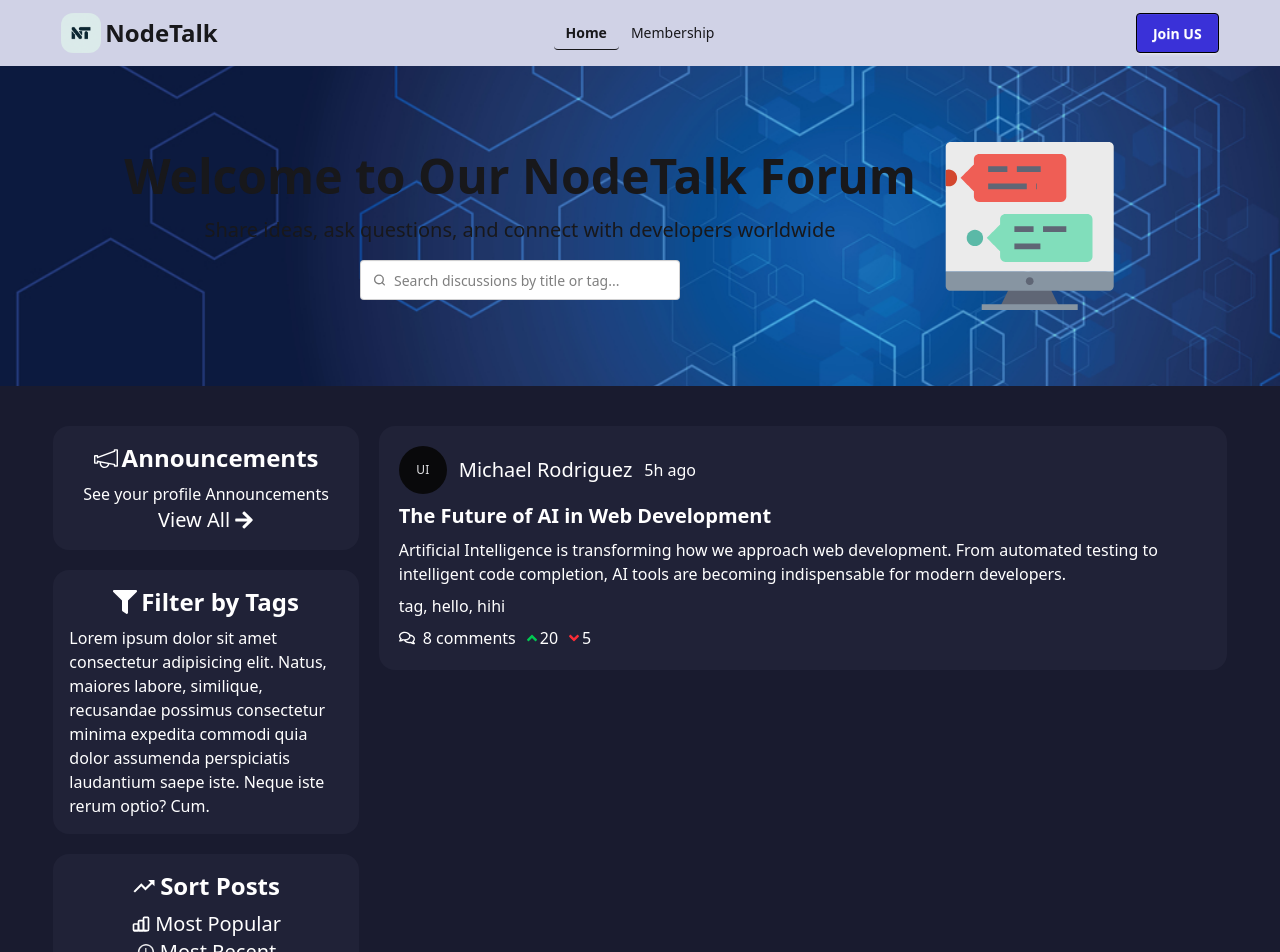
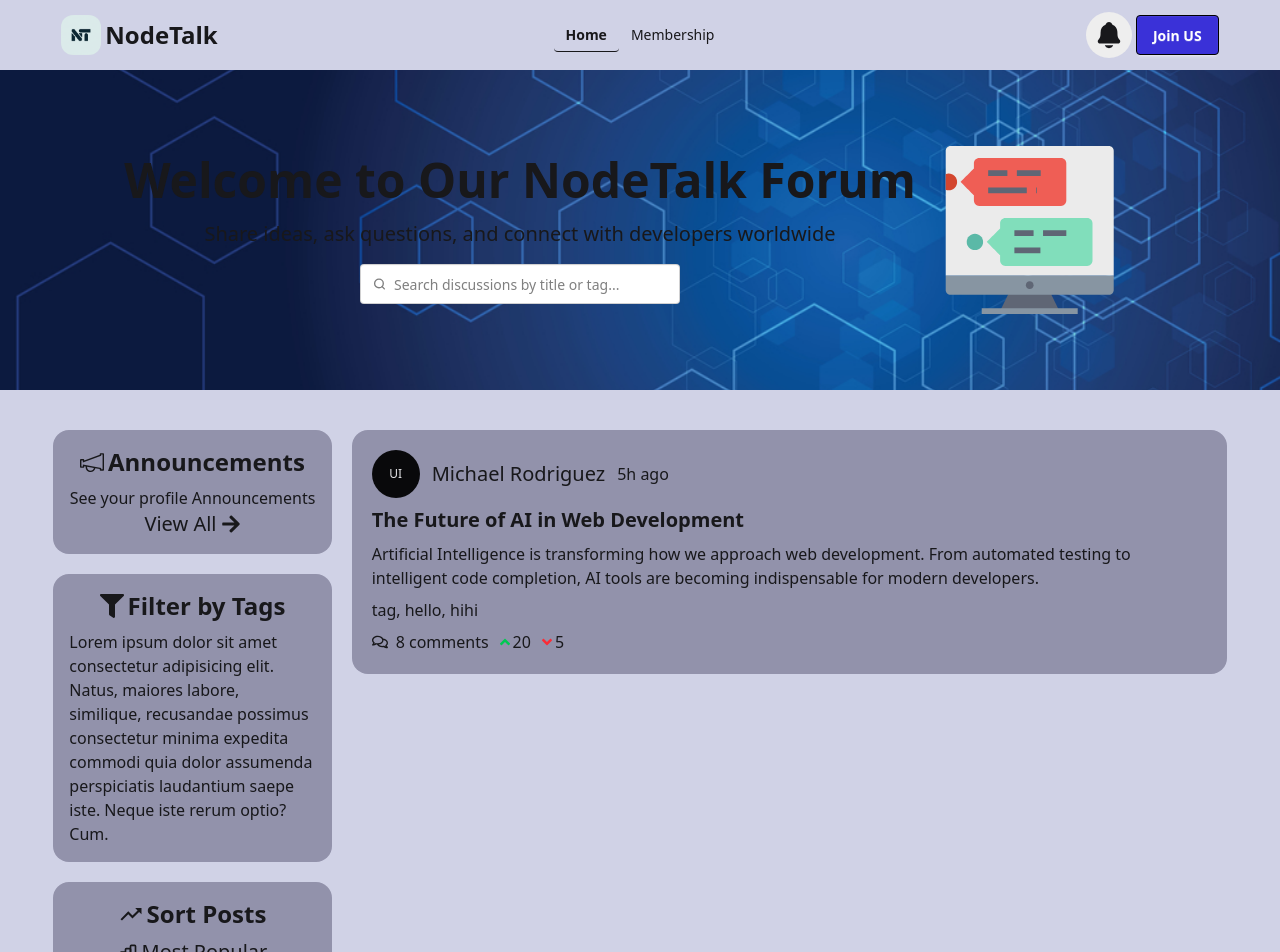
Before and after one commit to mahatab6/Node-Talk-Client-Side, a React (Vite) app: page / in a window 1280 px wide. Shown: the top 952 px of the page. Built offline with nearby package versions, Linux system fonts and the light colour scheme; no server answers.

Commit message:
new post sent to server side successfully

```diff
--- a/package.json
+++ b/package.json
@@ -15,6 +15,7 @@
     "@mui/material": "^7.2.0",
     "@mui/x-charts": "^8.7.0",
     "@tailwindcss/vite": "^4.1.11",
+    "axios": "^1.10.0",
     "firebase": "^11.10.0",
     "react": "^19.1.0",
     "react-dom": "^19.1.0",
--- a/src/components/Navbar.jsx
+++ b/src/components/Navbar.jsx
@@ -88,7 +88,13 @@ const Navbar = () => {
                                 </ul>
                             </div>
                         </>
-                        :<Link to='/login' className='btn bg-primary text-white border-black hover:font-bold'>Join US</Link>
+                        :
+                        <>
+                            <div tabIndex={0} role="button" className="m-1 p-2 bg-base-300 rounded-full hover:cursor-pointer"><IoNotifications size={30} /></div>
+                            <Link to='/login' className='btn bg-primary text-white border-black hover:font-bold'>Join US</Link>
+
+                        </>
+
 
                     }
 
--- /dev/null
+++ b/src/hooks/useAxiosSecure.js
@@ -0,0 +1,12 @@
+import axios from 'axios';
+import React from 'react';
+
+const axiosSecure = axios.create({
+    baseURL:"http://localhost:3000"
+})
+
+const useAxiosSecure = () => {
+    return axiosSecure;
+};
+
+export default useAxiosSecure;
--- a/src/index.css
+++ b/src/index.css
@@ -6,7 +6,7 @@ html[data-theme="light"] {
   --text: #000000;
   --background: #d0d2e6;
   --primary: #3a31d8;
-  --secondary: #020024;
+  --secondary: #9292AB;
   --accent: #0600c2;
 }
 
--- a/src/pages/home/Home.jsx
+++ b/src/pages/home/Home.jsx
@@ -7,19 +7,19 @@ import Announcements from './homecomponents/left side/Announcements';
 
 const Home = () => {
     return (
-        <div className='bg-[#191B2F]'>
+        <div className='bg-background'>
             <Banner/>
-            <div className='grid lg:grid-cols-11 gap-5 w-11/12 mx-auto py-10'>
+            <div className='grid lg:grid-cols-4 gap-5 w-11/12 mx-auto py-10'>
 
                 {/* left-side */}
-                <div className='lg:col-span-3 space-y-5'>
+                <div className='lg:col-span-1 space-y-5'>
                     <Announcements/>
                     <TagsSection/>
                     <SortPosts/>
                 </div>
 
                 {/* right side */}
-                <div className='lg:col-span-8'>
+                <div className='lg:col-span-3'>
                     <Post/>
                 </div>
             </div>
--- a/src/pages/home/homecomponents/left side/Announcements.jsx
+++ b/src/pages/home/homecomponents/left side/Announcements.jsx
@@ -5,7 +5,7 @@ import { TfiAnnouncement } from "react-icons/tfi";
 
 const Announcements = () => {
     return (
-        <div className=' bg-[#202237] text-white p-4 rounded-2xl justify-items-center flex-col' >
+        <div className=' bg-secondary  p-4 rounded-2xl justify-items-center flex-col' >
                     <h2 className='flex items-center text-2xl gap-1 justify-center pb-2 font-bold'><TfiAnnouncement />Announcements</h2>
                     <p>See your profile Announcements</p>
                     <button className='text-xl flex items-center gap-1'> View All <FaArrowRight /></button>
--- a/src/pages/home/homecomponents/left side/SortPosts.jsx
+++ b/src/pages/home/homecomponents/left side/SortPosts.jsx
@@ -6,7 +6,7 @@ import { TbChartBarPopular } from "react-icons/tb";
 
 const SortPosts = () => {
     return (
-        <div className=' bg-[#202237] p-4 rounded-2xl justify-items-center flex-col text-white' >
+        <div className=' bg-secondary p-4 rounded-2xl justify-items-center flex-col ' >
             <h2 className='flex items-center text-2xl gap-1 justify-center pb-2 font-bold'><IoMdTrendingUp />Sort Posts</h2>
             <button className='text-xl flex items-center gap-1'><TbChartBarPopular /> Most Popular</button>
             <button className='text-xl flex items-center gap-1'><IoMdTime /> Most Recent</button>
--- a/src/pages/home/homecomponents/left side/TagsSection.jsx
+++ b/src/pages/home/homecomponents/left side/TagsSection.jsx
@@ -3,7 +3,7 @@ import { FaFilter } from 'react-icons/fa';
 
 const TagsSection = () => {
     return (
-        <div className=' bg-[#202237] text-white p-4 rounded-2xl' >
+        <div className=' bg-secondary  p-4 rounded-2xl' >
             <h2 className='flex items-center text-2xl gap-1 justify-center pb-2 font-bold'><FaFilter />Filter by Tags</h2>
             <p>Lorem ipsum dolor sit amet consectetur adipisicing elit. Natus, maiores labore, similique, recusandae possimus consectetur minima expedita commodi quia dolor assumenda perspiciatis laudantium saepe iste. Neque iste rerum optio? Cum.</p>
         </div>
--- a/src/pages/home/homecomponents/right side/Post.jsx
+++ b/src/pages/home/homecomponents/right side/Post.jsx
@@ -4,11 +4,11 @@ import { FaAngleDown, FaAngleUp, FaRegComments } from "react-icons/fa";
 
 const Post = () => {
     return (
-        <div className=' bg-[#202237] p-5 rounded-2xl'>
+        <div className=' bg-secondary p-5 rounded-2xl'>
 
             <div className='flex-col space-y-2'>
                 {/* author info */}
-                <div className='flex items-center space-x-3 text-white'>
+                <div className='flex items-center space-x-3 '>
                     <div className="avatar avatar-placeholder">
                         <div className="bg-neutral text-neutral-content w-12 rounded-full">
                             <span className="text-xs">UI</span>
@@ -19,18 +19,18 @@ const Post = () => {
                 </div>
 
                 {/* author-post-heading */}
-                <div className='text-white group hover:cursor-pointer'>
-                    <h1 className='text-xl hover-grup font-semibold mb-2 group-hover:text-blue-400'>The Future of AI in Web Development</h1>
+                <div className=' group hover:cursor-pointer'>
+                    <h1 className='text-xl hover-grup font-semibold mb-2 group-hover:font-bold'>The Future of AI in Web Development</h1>
                     <p className='hover-grup'>Artificial Intelligence is transforming how we approach web development. From automated testing to intelligent code completion, AI tools are becoming indispensable for modern developers.</p>
                 </div>
 
                 {/* tags-section */}
-                <div className='text-white'>
+                <div className=''>
                     <p>tag, hello, hihi</p>
                 </div>
 
                 {/* total vote and comment section */}
-                <div className='flex space-x-2 text-white'>
+                <div className='flex space-x-2 '>
                     <p className='flex items-center gap-2 '><FaRegComments /> 8 comments</p>
                     <p className='flex items-center'><FaAngleUp className='text-green-500' />20</p>
                     <p className='flex items-center'><FaAngleDown className='text-red-500' />5</p>
--- a/src/pages/userDashboard/AddPost.jsx
+++ b/src/pages/userDashboard/AddPost.jsx
@@ -3,6 +3,9 @@ import DashboardText from '../../components/DashboardText';
 import useAuth from '../../hooks/useAuth';
 import { useForm } from 'react-hook-form';
 import TagDropdown from './TagDropdown';
+import useAxiosSecure from '../../hooks/useAxiosSecure';
+import toast from 'react-hot-toast';
+import { useNavigate } from 'react-router';
 
 const AddPost = () => {
 
@@ -10,6 +13,8 @@ const AddPost = () => {
     const { register, handleSubmit, control } = useForm();
     const [upVote] =useState(0);
     const [downVote ] =useState(0);
+    const axiosSecure = useAxiosSecure();
+    const navigate = useNavigate();
 
     const onSubmit = data => {
         const fullData = {
@@ -18,7 +23,14 @@ const AddPost = () => {
             downVote,
         };
 
-        console.log(fullData);
+        axiosSecure.post("/add-user-post", fullData)
+            .then(res =>{
+                if(res.data.insertedId){
+                    toast.success('Your post has been added successfully!');
+                    navigate('/dashboard/my-post');
+                }
+            })
+
     }
 
 
@@ -51,19 +63,19 @@ const AddPost = () => {
 
                     <div>
                         <label className=' block text-xl mb-2' htmlFor="">Post Title</label>
-                        <input className=' border w-full h-10 px-3 py-2 rounded-xl mb-2' type="text" placeholder="Enter Your Post Title" {...register("Post Title", {required: true})} />
+                        <input required className=' border w-full h-10 px-3 py-2 rounded-xl mb-2' type="text" placeholder="Enter Your Post Title" {...register("Post Title", {required: true})} />
                     </div>
 
                     <div>
                         <label className=' block text-xl mb-2' htmlFor="">Post Description</label>
-                        <textarea className='border w-full h-30 px-3 py-2 rounded-xl mb-2' placeholder='Enter Your Post Description' {...register("Post Description", {required: true})} />
+                        <textarea required className='border w-full h-30 px-3 py-2 rounded-xl mb-2' placeholder='Enter Your Post Description' {...register("Post Description", {required: true})} />
 
                     </div>
 
 
                     <div>
                         <label className='block text-xl mb-2'>Post Tags</label>
-                        <TagDropdown control={control} name="tags" />
+                        <TagDropdown  control={control} name="tags" />
                     </div>
 
                     <input type="submit" className="mt-5 inline-flex hover:cursor-pointer items-center justify-center rounded-md text-xl font-medium  h-10 px-4 py-2 w-full bg-gradient-to-r from-blue-500 to-purple-600 hover:from-blue-600 hover:to-purple-700" value="Create Post" />
--- a/src/pages/userDashboard/TagDropdown.jsx
+++ b/src/pages/userDashboard/TagDropdown.jsx
@@ -32,6 +32,7 @@ const TagDropdown = ({ control, name }) => {
                 <Select
                 {...field}
                 isMulti
+                required
                 options={options}
                 placeholder="Select tags"
                 className="w-full"
```
Also changed, not shown: src/pages/Membership.jsx (+12 -12 lines), src/assets/petnest-logo.png (deleted), 1 other file (tests, documents, lock files or other folders).
